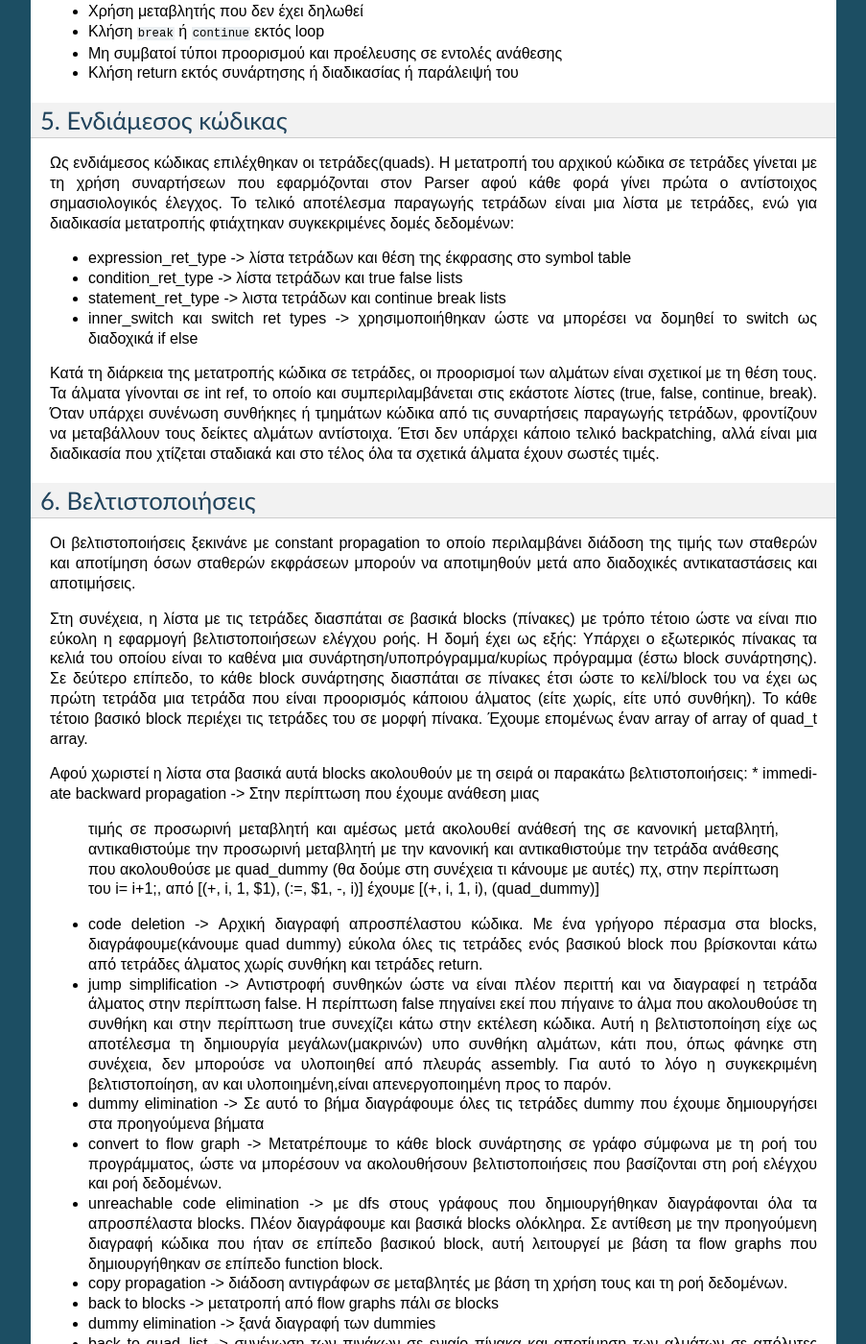
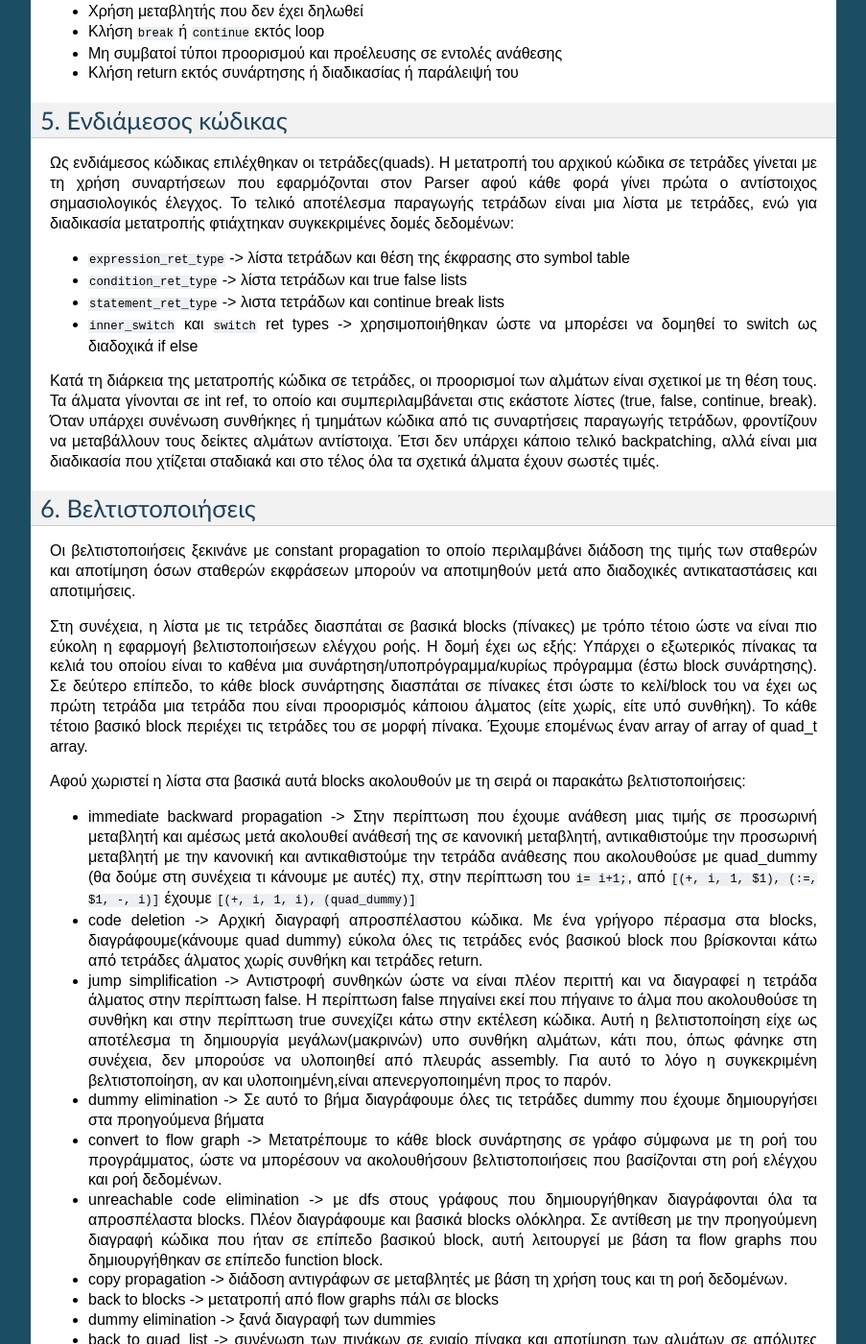
Before and after one commit to marioskogias/pazcal-compiler, a Sphinx documentation site: the page built from docs/source/background.rst, in a window 1280 px wide and 1400 px high, scrolled down 1693 px. Shown: the whole window at 96% size, without its empty margins (198-1101 px from the left). Built offline with Sphinx 7.4.7, drawn with Linux system fonts in a browser that asks for light colours.

Commit message:
small formatting fixes

```diff
--- a/docs/source/background.rst
+++ b/docs/source/background.rst
@@ -113,10 +113,10 @@ ocaml. Το εργαλείο αυτό με βάση το αρχείο :download:
 αποτέλεσμα παραγωγής τετράδων είναι μια λίστα με τετράδες, ενώ για διαδικασία
 μετατροπής φτιάχτηκαν συγκεκριμένες δομές δεδομένων:
 
-* expression_ret_type -> λίστα τετράδων και θέση της έκφρασης στο symbol table
-* condition_ret_type -> λίστα τετράδων και true false lists
-* statement_ret_type -> λιστα τετράδων και continue break lists
-* inner_switch και switch ret types -> χρησιμοποιήθηκαν ώστε να μπορέσει να
+* ``expression_ret_type`` -> λίστα τετράδων και θέση της έκφρασης στο symbol table
+* ``condition_ret_type`` -> λίστα τετράδων και true false lists
+* ``statement_ret_type`` -> λιστα τετράδων και continue break lists
+* ``inner_switch`` και ``switch`` ret types -> χρησιμοποιήθηκαν ώστε να μπορέσει να
   δομηθεί το switch ως διαδοχικά if else
 
 Κατά τη διάρκεια της μετατροπής κώδικα σε τετράδες, οι προορισμοί των αλμάτων
@@ -147,13 +147,14 @@ ocaml. Το εργαλείο αυτό με βάση το αρχείο :download:
 
 Αφού χωριστεί η λίστα στα βασικά αυτά blocks ακολουθούν με τη σειρά οι παρακάτω
 βελτιστοποιήσεις:
+
 * immediate backward propagation -> Στην περίπτωση που έχουμε ανάθεση μιας
   τιμής σε προσωρινή μεταβλητή και αμέσως μετά ακολουθεί ανάθεσή της σε
   κανονική μεταβλητή, αντικαθιστούμε την προσωρινή μεταβλητή με την κανονική
   και αντικαθιστούμε την τετράδα ανάθεσης που ακολουθούσε με quad_dummy (θα
   δούμε στη συνέχεια τι κάνουμε με αυτές)
-  πχ, στην περίπτωση του i= i+1;, από [(+, i, 1, $1), (:=, $1, -, i)] έχουμε
-  [(+, i, 1, i), (quad_dummy)]
+  πχ, στην περίπτωση του ``i= i+1;``, από ``[(+, i, 1, $1), (:=, $1, -, i)]`` έχουμε
+  ``[(+, i, 1, i), (quad_dummy)]``
 * code deletion -> Αρχική διαγραφή απροσπέλαστου κώδικα. Με ένα γρήγορο πέρασμα
   στα blocks, διαγράφουμε(κάνουμε quad dummy) εύκολα όλες τις τετράδες ενός
   βασικού block που βρίσκονται κάτω από τετράδες άλματος χωρίς συνθήκη και
```
